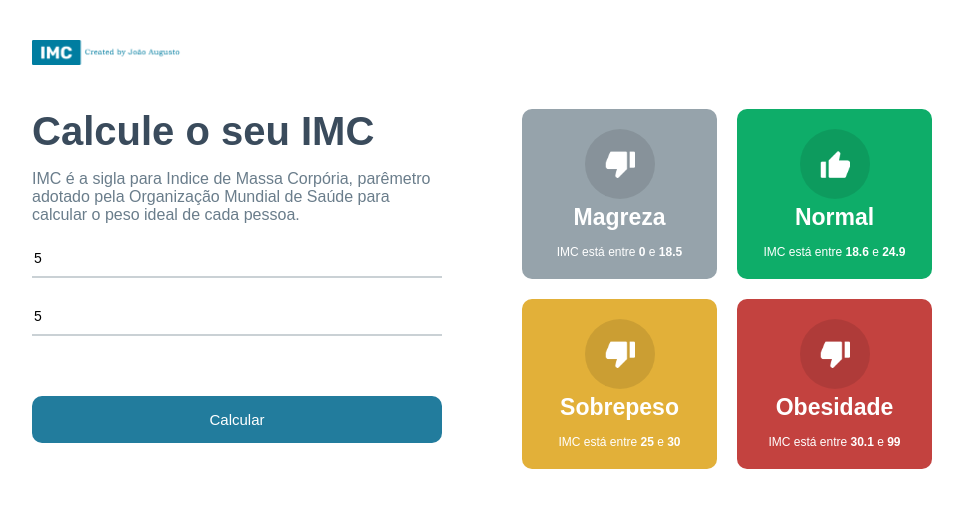
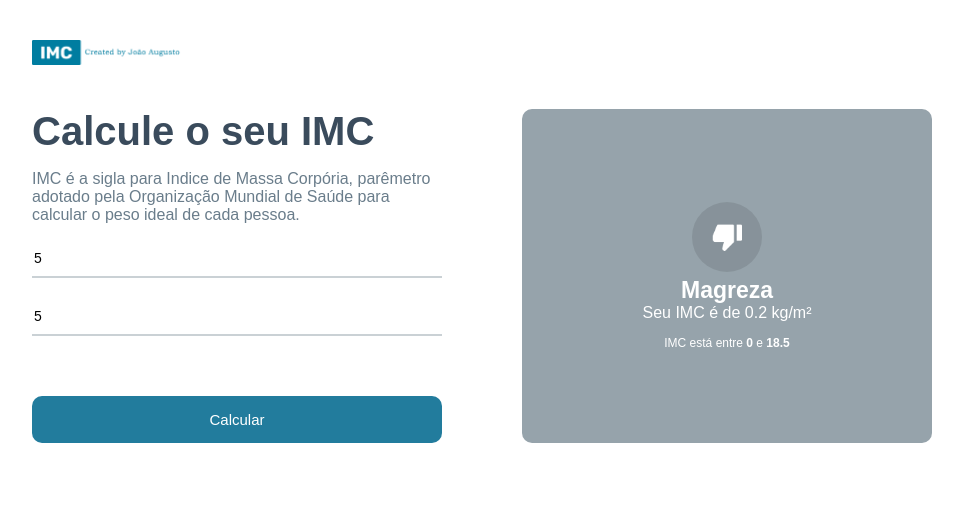
Before and after one commit to joaoAugustoParaty/imc, a React (Create React App) app: page / in a window 1280 px wide. Both pictures are taken after typing "5", "5" into the empty fields and a click on the button "Calcular". Shown: the top 508 px of the page, without its empty margins (158-1121 px from the left). Built offline with nearby package versions, Linux system fonts and the light colour scheme.

Commit message:
Fazendo o sistema funcionar 1

```diff
--- a/src/App.module.css
+++ b/src/App.module.css
@@ -73,3 +73,12 @@
     grid-template-columns: repeat(2, 1fr);
     gap: 20px;
 }
+
+.container .rightSide .rightBig{
+    flex: 1;
+    display: flex;
+}
+.yourImc{
+    font-size: 17px;
+    margin: 10px 0 50px 0;
+}
--- a/src/App.tsx
+++ b/src/App.tsx
@@ -3,15 +3,16 @@
 import poweredImage from './assets/logo.png';
 import { GridItem } from './components/GridItem';
 
-import {levels, calculateImc} from './helpers/imc';
+import {levels, calculateImc, level} from './helpers/imc';
 
 const App = () => {
   const [heightField, setHeightField] = useState<number>(0);
   const [weightField, setweightField] = useState<number>(0);
+  const [toShow, setToShow] = useState<level | null>(null);
 
   const handleCalculateButton = () => {
     if(heightField && weightField) {
-
+     setToShow(calculateImc(heightField, weightField));
     }else {
       alert("Digite todos os campos.");
     }
@@ -44,11 +45,21 @@
         <button onClick={handleCalculateButton}>Calcular</button>
       </div>
       <div className={styles.rightSide}>
+        {!toShow &&
         <div className={styles.grid}>
           {levels.map((item, key)=>(
             <GridItem key={key} item={item}/>
           ))}
         </div>
+        }
+        {toShow &&
+        <div className={styles.rightBig}>
+          <div className={styles.rightArrow}>
+
+          </div>
+          <GridItem item={toShow} />
+        </div>
+        }
       </div>
     </div>
   </div>
--- a/src/components/GridItem/GridItem.tsx
+++ b/src/components/GridItem/GridItem.tsx
@@ -12,6 +12,9 @@
                 <img src={item.icon === 'up' ? upImage : downImage} alt="" width="30" />
             </div>
             <div className={styles.gridTitle}>{item.title}</div>
+           {item.yourImc &&
+            <div className={styles.yourImc}>Seu IMC é de {item.yourImc} kg/m²</div>
+           }
             <div className={styles.gridInfo}>
                <>
                IMC está entre <strong>{item.imc[0]}</strong> e <strong>{item.imc[1]}</strong>
--- a/src/helpers/imc.ts
+++ b/src/helpers/imc.ts
@@ -19,7 +19,7 @@
 
     for(let i in levels){
         if(imc >= levels[i].imc[0] && imc < levels [i].imc[1]){
-            levels[i].yourImc = imc;
+            levels[i].yourImc = parseFloat(imc.toFixed(2));
             return levels[i];
 
         }
```
